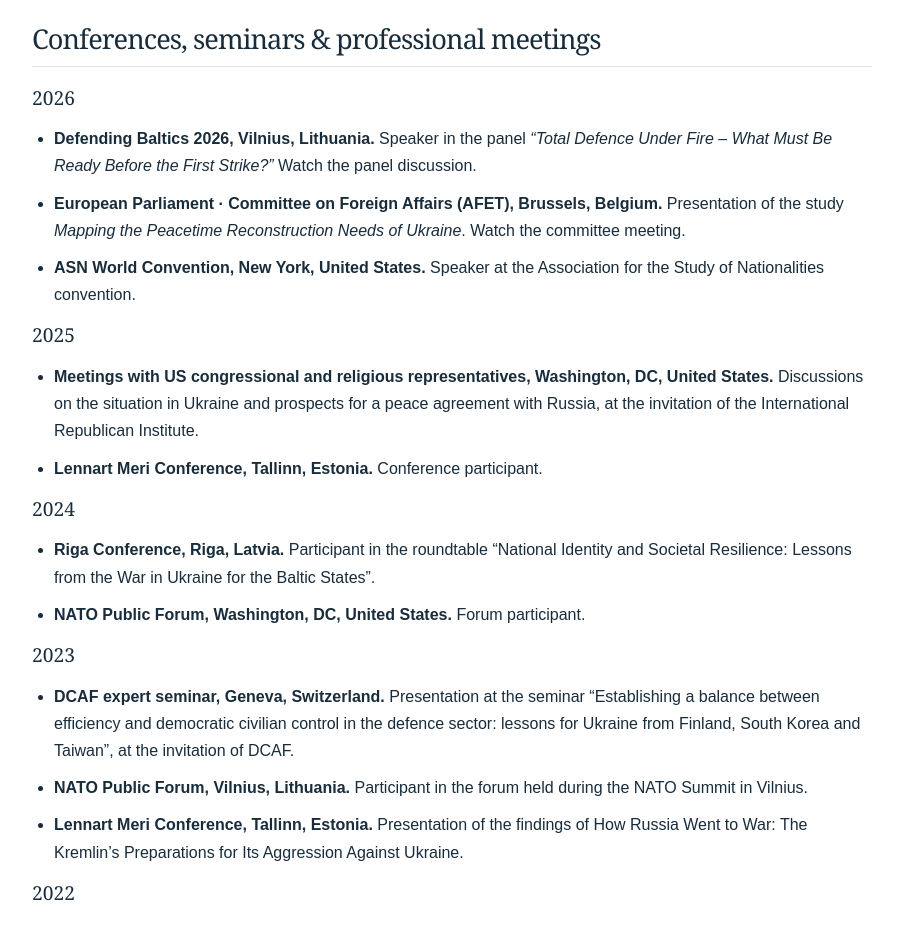
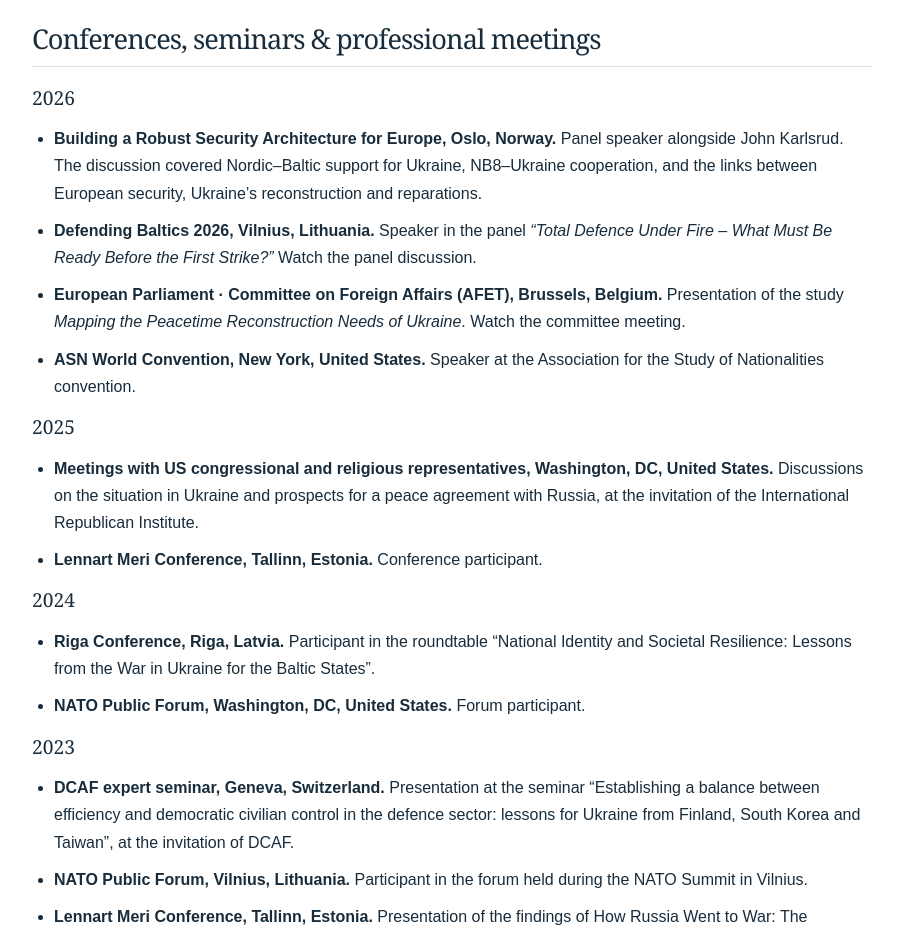
Before and after one commit to nikolay-baltics/nikolay-baltics.github.io, a plain HTML site: page cv.html in a window 1280 px wide. Shown: the part 3900-4825 px from the top of the page, without its empty margins (188-1091 px from the left). Drawn offline with Linux system fonts and the light colour scheme.

Commit message:
Add Oslo panel with John Karlsrud to CV

```diff
--- a/cv.html
+++ b/cv.html
@@ -30,6 +30,7 @@
 <h2>Conferences, seminars &amp; professional meetings</h2>
 <h3>2026</h3>
 <ul>
+<li><strong>Building a Robust Security Architecture for Europe, Oslo, Norway.</strong> Panel speaker alongside John Karlsrud. The discussion covered Nordic–Baltic support for Ukraine, NB8–Ukraine cooperation, and the links between European security, Ukraine’s reconstruction and reparations.</li>
 <li><strong>Defending Baltics 2026, Vilnius, Lithuania.</strong> Speaker in the panel <em>“Total Defence Under Fire – What Must Be Ready Before the First Strike?”</em> <a href="https://youtu.be/OSr7ZfuZhS0?t=7414" target="_blank" rel="noopener noreferrer">Watch the panel discussion</a>.</li>
 <li><strong>European Parliament · Committee on Foreign Affairs (AFET), Brussels, Belgium.</strong> Presentation of the study <em>Mapping the Peacetime Reconstruction Needs of Ukraine</em>. <a href="https://multimedia.europarl.europa.eu/en/webstreaming/committee-on-foreign-affairs-ordinary-meeting_20260624-1635-COMMITTEE-AFET" target="_blank" rel="noopener noreferrer">Watch the committee meeting</a>.</li>
 <li><strong>ASN World Convention, New York, United States.</strong> Speaker at the Association for the Study of Nationalities convention.</li>
```
